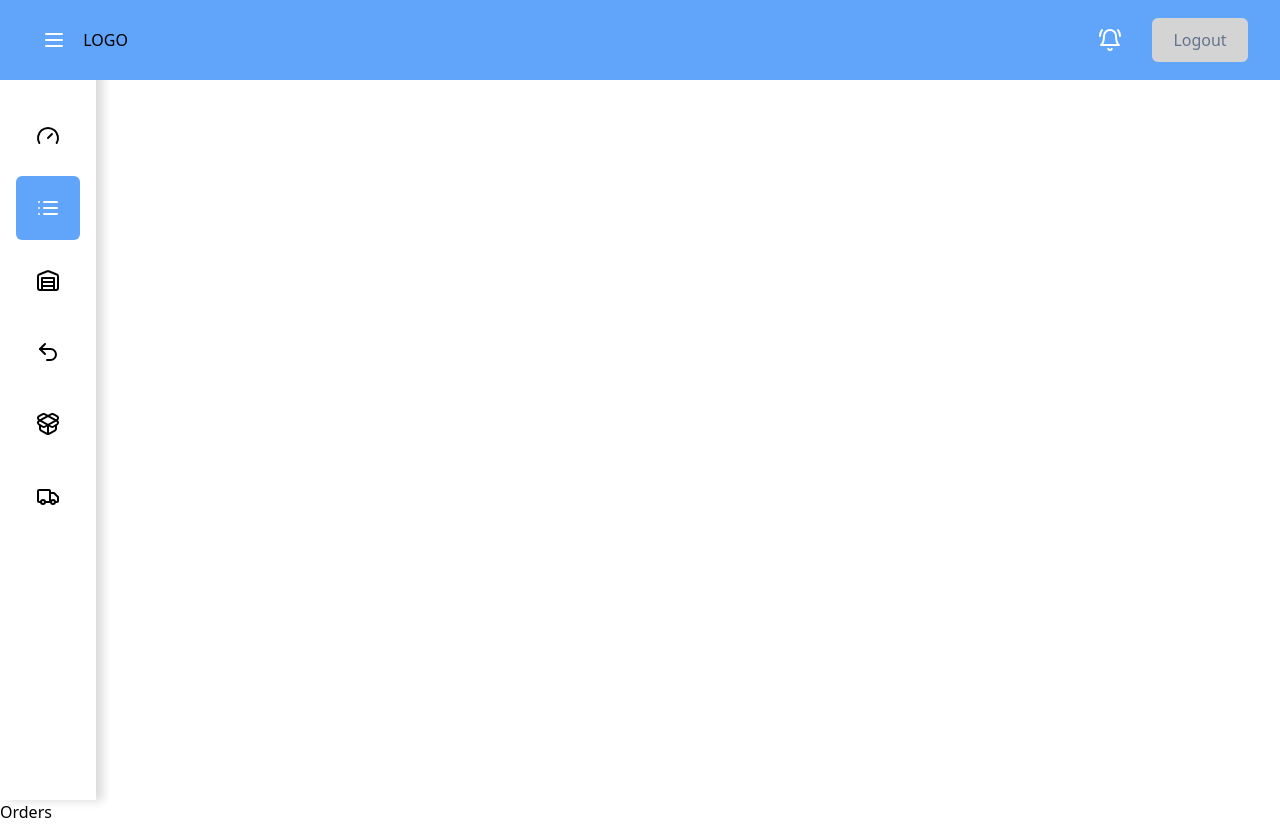
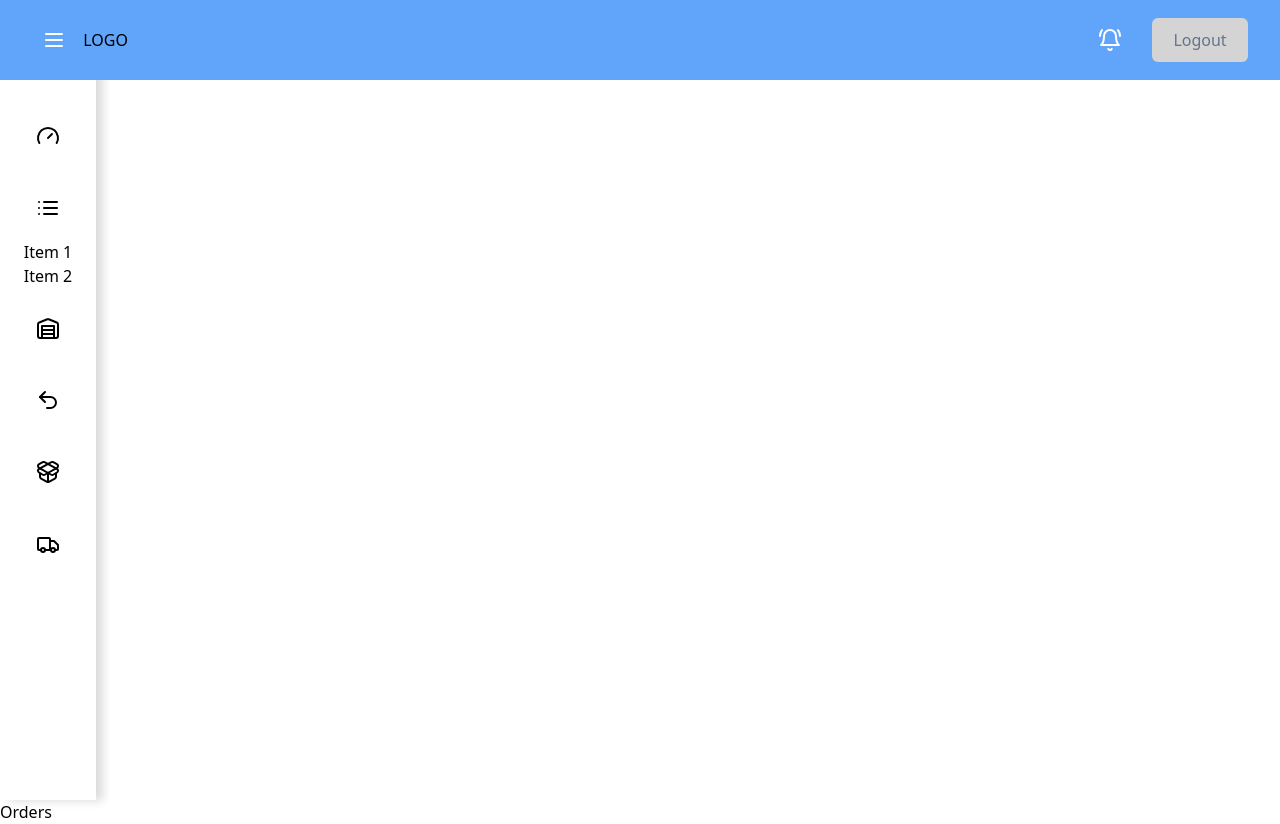
Before and after one commit to kacperlaudanski/Warehouse-Management-System, a React (Create React App) app: page /orders in a window 1280 px wide. Both pictures are taken after a click on the button 48 px from the left and 208 px from the top of the page. Built offline with nearby package versions, Linux system fonts and the light colour scheme; what tailwindcss-animated would draw is missing.

Commit message:
dropdown button component + logic

```diff
--- /dev/null
+++ b/src/components/DropdownButton.tsx
@@ -0,0 +1,30 @@
+import { ReactNode, useState } from "react";
+import Button from "./Button";
+
+interface DropdownButton {
+  isSidebarShown: boolean;
+  children: any;
+}
+
+export default function DropdownButton({
+  isSidebarShown,
+  children,
+}: DropdownButton) {
+  const [isDropdownShown, setDropdown] = useState(false);
+  return (
+    <>
+      <Button
+        sidebar={isSidebarShown ? "extended" : "rolled"}
+        onClick={() => setDropdown((prev) => !prev)}
+      >
+        {children}
+      </Button>
+      {isDropdownShown && (
+        <ul>
+          <li>Item 1</li>
+          <li>Item 2</li>
+        </ul>
+      )}
+    </>
+  );
+}
--- a/src/layouts/SidebarMenu.tsx
+++ b/src/layouts/SidebarMenu.tsx
@@ -1,14 +1,13 @@
 import { ChevronDown } from "lucide-react";
 import { useState } from "react";
 import Button from "../components/Button";
+import DropdownButton from "../components/DropdownButton";
 import { sections } from "../data/sections-data";
 
 interface Sidebar {
   isSidebarShown: boolean;
 }
 export default function SidebarMenu({ isSidebarShown }: Sidebar) {
-
-
   const [isDropdownVisible, setDropdownVisible] = useState(false);
   return (
     <aside
@@ -17,7 +16,15 @@ export default function SidebarMenu({ isSidebarShown }: Sidebar) {
       } transition-all duration-300 ease-in-out pt-24 px-2 flex items-center flex-col h-screen relative t-20 z-0 shadow-[7px_1px_9px_0px_#00000024]`}
     >
       {sections.map((section, index) => {
-        return (
+        return section.isButtonExpandable ? (
+          <DropdownButton isSidebarShown={isSidebarShown}>
+            <span className="flex justify-center items-center">
+              <section.icon className={isSidebarShown ? "mr-4" : ""} />
+              {isSidebarShown && <h3>{section.name}</h3>}
+            </span>
+            {isSidebarShown && <ChevronDown />}
+          </DropdownButton>
+        ) : (
           <Button
             key={index}
             variant={
@@ -27,19 +34,17 @@ export default function SidebarMenu({ isSidebarShown }: Sidebar) {
             }
             sidebar={isSidebarShown ? "extended" : "rolled"}
             onClick={() => {
-              {section.isButtonExpandable ? setDropdownVisible(prev => !prev) : window.location.pathname = section.name.toLowerCase()}
-
+              {
+                section.isButtonExpandable
+                  ? setDropdownVisible((prev) => !prev)
+                  : (window.location.pathname = section.name.toLowerCase());
+              }
             }}
           >
             <span className="flex justify-center items-center">
-              <section.icon className={isSidebarShown ? "mr-4" : ''} />
+              <section.icon className={isSidebarShown ? "mr-4" : ""} />
               {isSidebarShown && <h3>{section.name}</h3>}
             </span>
-            {isSidebarShown && section.isButtonExpandable ? (
-              <ChevronDown />
-            ) : (
-              ""
-            )}
           </Button>
         );
       })}
```
